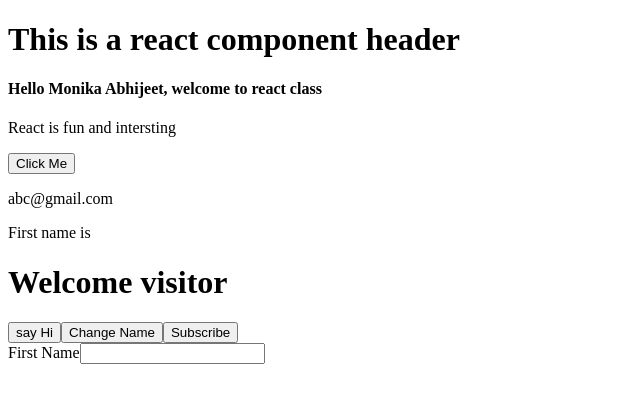
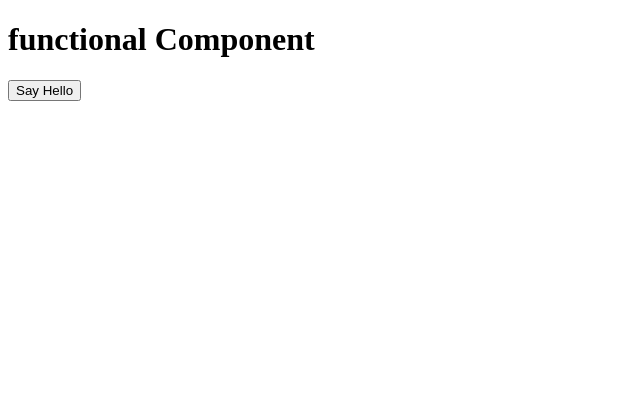
Before and after one commit to Monika-Abhijeet/JR-19-learn-react, a React (Create React App) app: page / in a window 1280 px wide. Shown: the top 402 px of the page, without its empty margins (0-640 px from the left). Built offline with nearby package versions, Linux system fonts and the light colour scheme.

Commit message:
parent child communication

```diff
--- a/src/App.js
+++ b/src/App.js
@@ -1,16 +1,19 @@
 import Hello from "./components/hello";
 import HeaderComponent from "./components/header";
 import ClassDemo from "./components/class-demo";
+import FunctionDemo from "./components/function-demo";
 
 function App() {
+  let onGreet = () => {
+    alert("Hello! Good morning");
+  };
   return (
     <div id="demo" className="demo-class">
-      <HeaderComponent title="This is a react component header"></HeaderComponent>
-      <Hello
-        name="Monika Abhijeet"
-        description="React is fun and intersting"
-      ></Hello>
-      <ClassDemo email="abc@gmail.com"></ClassDemo>
+      <FunctionDemo title="functional Component" greet={onGreet}></FunctionDemo>
+      {/* <ClassDemo
+        email="abc@gmail.com"
+        title="title from the parent"
+      ></ClassDemo> */}
     </div>
   );
 }
--- a/src/components/class-demo.js
+++ b/src/components/class-demo.js
@@ -1,12 +1,13 @@
 import { Component } from "react";
 
 class ClassDemo extends Component {
-  constructor() {
-    super();
+  constructor(props) {
+    super(props);
     this.state = {
       firstName: "",
       lastName: "",
       message: "Welcome visitor",
+      title: this.props.title,
     };
   }
   sayHello = () => {
@@ -23,31 +24,43 @@ class ClassDemo extends Component {
     console.log(event.target.value);
     this.setState({ firstName: event.target.value });
   };
+  changeTitle = (event) => {
+    this.setState({ title: event.target.value });
+  };
   render() {
     return (
       <div>
-        <p>{this.props.email}</p>
-        <p>First name is {this.state.firstName}</p>
-        <h1>{this.state.message}</h1>
-        <button onClick={() => this.sayHello()}>say Hi</button>
-        <button onClick={() => this.changeFirstName("Gowri")}>
-          Change Name
-        </button>
-        <button onClick={() => this.subscribe("Thanks for subscribing")}>
-          Subscribe
-        </button>
-        <br />
-        <div>
-          <label htmlFor="firstName">First Name</label>
-          <input
-            type="text"
-            id="firstName"
-            name="firstName"
-            value={this.state.firstName}
-            onChange={(event) => this.setName(event)}
-          />
-        </div>
+        <h1>Title is {this.state.title}</h1>
+        <input
+          type="text"
+          value={this.state.title}
+          onChange={(e) => this.changeTitle(e)}
+        />
+        {/* <h2>{this.props.title}</h2> */}
       </div>
+      // <div>
+      //   <p>{this.props.email}</p>
+      //   <p>First name is {this.state.firstName}</p>
+      //   <h1>{this.state.message}</h1>
+      //   <button onClick={() => this.sayHello()}>say Hi</button>
+      //   <button onClick={() => this.changeFirstName("Gowri")}>
+      //     Change Name
+      //   </button>
+      //   <button onClick={() => this.subscribe("Thanks for subscribing")}>
+      //     Subscribe
+      //   </button>
+      //   <br />
+      //   <div>
+      //     <label htmlFor="firstName">First Name</label>
+      //     <input
+      //       type="text"
+      //       id="firstName"
+      //       name="firstName"
+      //       value={this.state.firstName}
+      //       onChange={(event) => this.setName(event)}
+      //     />
+      //   </div>
+      // </div>
     );
   }
 }
--- a/src/components/function-demo.js
+++ b/src/components/function-demo.js
@@ -1,5 +1,33 @@
-function FunctionDemo() {
-  return <div>this is a functional component</div>;
+function FunctionDemo(props) {
+  var users = [
+    {
+      firstName: "Lavanya",
+      lastName: "Dixit",
+      age: 20,
+    },
+    {
+      firstName: "Gaanavi",
+      lastName: "Patil",
+      age: 3,
+    },
+    {
+      firstName: "Sharad",
+      lastName: "Gudihal",
+      age: 33,
+    },
+  ];
+  return (
+    <div>
+      <h1>{props.title}</h1>
+      <button onClick={() => props.greet()}>Say Hello</button>
+      {/* <p>Test</p>
+      <ul>
+        {users.map((user) => {
+          <li>{user}</li>;
+        })}
+      </ul> */}
+    </div>
+  );
 }
 
 export default FunctionDemo;
```
